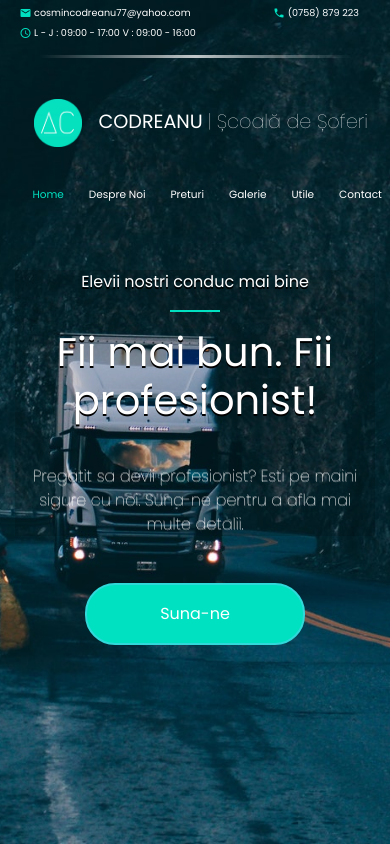
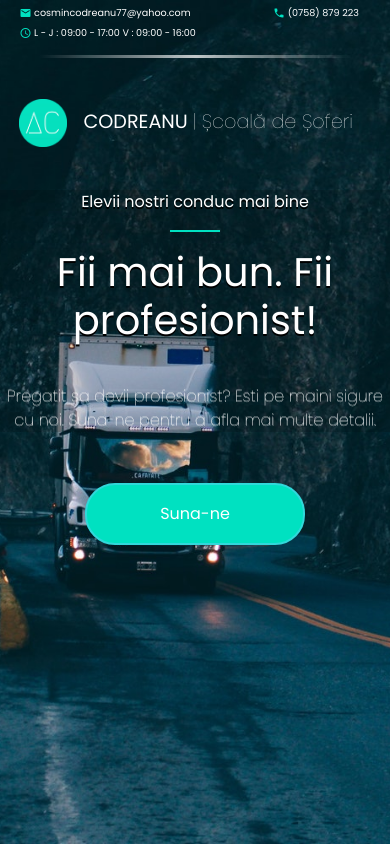
Before and after one commit to ginostoian/codreanu.com, a plain HTML site: page index.html in a window 390 px wide. Drawn offline with nearby package versions, Linux system fonts and the light colour scheme; files whose address does not match are found by name.

Commit message:
Revert "navigation for mobile 375 - 414 px's"
This reverts commit 3ac5b3e70ba3e3d3a72f17d1a40f24c5588813ed.

```diff
--- a/index.html
+++ b/index.html
@@ -53,15 +53,14 @@
         <hr class="first-hr">
       </div>
       <!-- Hero / Home Section -->
-      <div class="homeHero container-fluid">
+      <div class="homeHero">
         <!-- Logo -->
-        <div class="row">
-        <div class="logo col-xs-12 col-md-8">
+        <div class="logo">
           <img class ="hero-logo" src="Assets/Logo/scoala-codreanu-logo.png" alt="Scoala de Soferi Profesionisti Auto Codreanu Logo">
           <span class="logo-text">CODREANU <span class="logo-text-line">|</span> <span class="logo-text-scoala">Școală de Șoferi</span></span>
         </div>
         <!-- Main Nav Over Hero -->
-        <div class="nav float-right col-xs-12 col-md-4">
+        <div class="nav float-right">
           <ul>
             <li><a href="#contact">Contact</a></li>
             <li><a href="#contact">Utile</a></li>
@@ -71,7 +70,6 @@
             <li><a class="active-link" href="#home">Home</a></li>
           </ul>
         </div>
-      </div>
         <!-- Hero Content -->
         <div class="hero-content">
           <div class="text-overlay">
--- a/master.css
+++ b/master.css
@@ -146,18 +146,7 @@ a:hover {
 
 @media screen and (max-width: 414px) { /* 375px iPhone x - 414px iPhone 6-8 plus */
   .nav {
-    /* display: none; */
-    font-size: 0.66em;
-    margin-top: 10px;
-  }
-
-  .nav ul {
-    margin-left: -20px;
-    margin-right: -200px;
-  }
-
-  .nav ul li {
-    padding: 1.18em;
+    display: none;
   }
 
   .logo {
```
